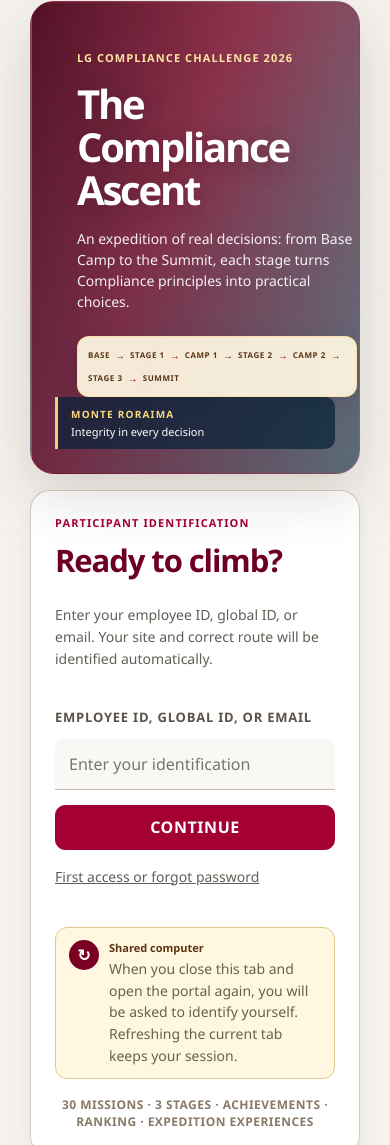
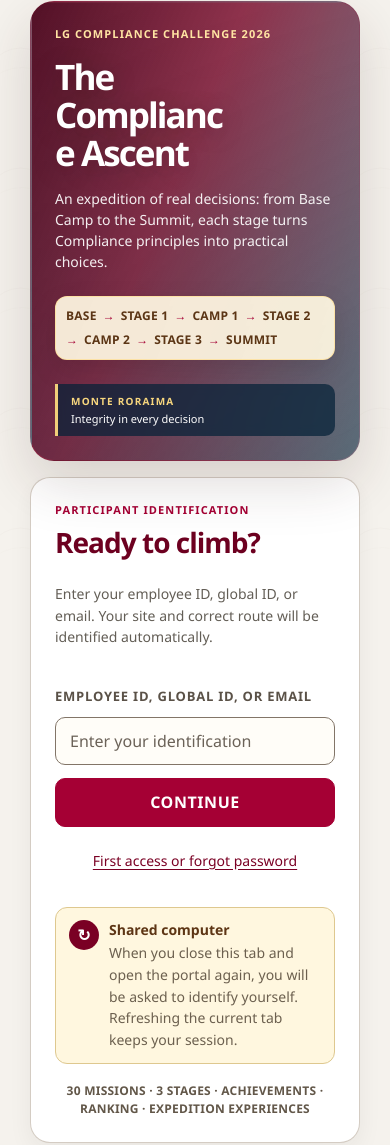
Before and after one commit to luiscredie/compliance-challenge, a website: page site/index.html in a window 390 px wide. Shown: the part 235-1380 px from the top of the page. Drawn offline with Linux system fonts and the light colour scheme; files whose address does not match are found by name.

Commit message:
Fix entry and recovery layout, contrast and controls (design batch 1)

```diff
--- a/site/assets/visual-review.css
+++ b/site/assets/visual-review.css
@@ -37,3 +37,50 @@ button:focus-visible,a:focus-visible,input:focus-visible,select:focus-visible,su
 @media(max-width:900px){.heroLogin,.entryExperience{grid-template-columns:1fr!important}.entryHero,.entryLogin{min-height:auto!important}.entryHero{padding:32px!important}.entryHeroContent{position:relative!important}.entryAltitude{position:relative!important;inset:auto!important;margin-top:24px}.entryHero h1{max-width:18ch}.entryRouteText{position:static!important;margin-top:24px!important}.entryLogin{padding:28px!important}.dashboard-active .top{align-items:flex-start}.dashNav{order:3;width:100%;justify-content:flex-start!important}.activityGrid{grid-template-columns:repeat(2,minmax(0,1fr))!important}.admin .tableWrap{overflow:auto}.admin .table{min-width:980px}.voteLaunch,.voteLaunch.empty{grid-template-columns:1fr!important}.voteLaunch .primary{white-space:normal!important}.admin #adminGlobalControls{grid-template-columns:1fr!important}}
 @media(max-width:600px){.shell,.admin{padding-inline:16px!important}.top .brand{max-width:100%}.top .toolbar{justify-content:flex-start}.top .brandProduct{min-width:0}.heroLogin{gap:16px!important}.entryHero,.entryLogin{padding:24px!important}.entryHero h1{font-size:40px!important}.entryExperience .entryRouteText{max-width:100%;width:auto!important}.entryRouteText span{white-space:nowrap}.activityGrid{grid-template-columns:1fr!important}#badgesGrid,#previousAchievementsGrid{grid-template-columns:repeat(2,minmax(0,1fr))!important;gap:10px!important}#badgesGrid .badge{min-height:220px!important;padding:14px 8px!important}.badge .badgeArt{height:100px!important}.badge .badgeName{font-size:13px!important}.account-wrap{margin-top:20px}.account-card{padding:24px!important}.modal{padding:12px}.modalCard{max-height:calc(100dvh - 24px);overflow:auto;padding:22px!important}.admin .adminHead{flex-wrap:wrap}.admin .fileRow{grid-template-columns:1fr}.cardTop .tabs{width:100%}.stage{min-width:0}.admin .kpis{grid-template-columns:repeat(2,minmax(0,1fr))!important}}
 @media(prefers-reduced-motion:reduce){*,*::before,*::after{scroll-behavior:auto!important;animation-duration:.01ms!important;transition-duration:.01ms!important}}
+
+/* Design review, batch 1: entry and account screens. */
+#loginView .entryHeroContent{position:relative!important;inset:auto!important;padding:40px 42px 120px}
+#loginView .entryRouteText{max-width:100%;width:fit-content;gap:8px 6px;padding:12px 14px}
+#loginView .entryRouteText span{font-size:12px!important;line-height:1.5;letter-spacing:.02em}
+#loginView .entryRouteText b{font-size:12px;line-height:1.5}
+#loginView .entryLogin h2{font-size:clamp(28px,3vw,38px)!important;line-height:1.2!important}
+#loginView .entryForm{gap:10px}
+#loginView .entryLabel{display:block;margin-bottom:2px}
+#participantPasswordWrap:not(.hidden){display:grid;gap:10px}
+#loginView .field,.account-page .account-form .field{
+  box-sizing:border-box;min-width:0;width:100%;height:48px;padding:12px 14px;
+  border:1px solid #827568;border-radius:10px;background:#fffdf8;color:#1c1c19;
+  font-size:16px;line-height:1.4
+}
+#loginView .field::placeholder,.account-page .field::placeholder{color:#6b6258;opacity:1}
+#loginView .field:focus,.account-page .account-form .field:focus{border-color:#7a0024;background:#fff}
+#loginView .field:focus-visible,.account-page .account-form .field:focus-visible{outline:3px solid #007a9c;outline-offset:3px}
+#loginView .entryStart,.account-page .account-form .primary{
+  display:flex;align-items:center;justify-content:center;min-height:48px;
+  padding:12px 16px;font-size:16px;line-height:1.4;white-space:normal
+}
+#loginView .entryLogin>p:has(>a){margin:12px 0 0}
+#loginView .entryLogin>p>a{
+  display:flex;align-items:center;justify-content:center;min-height:44px;padding:8px 4px;
+  color:#7a0024!important;font-size:14px!important;line-height:1.5;text-align:center;
+  text-decoration:underline;text-underline-offset:3px
+}
+#loginView .entrySafety strong{font-size:14px;line-height:1.4}
+#loginView .entryMicro{color:#625749;font-size:12px!important;line-height:1.5!important;letter-spacing:.02em!important}
+#loginView #loginErr,.account-page #accessMessage{font-size:14px;line-height:1.5;overflow-wrap:anywhere}
+.account-page .account-card>a.secondary{
+  display:flex;align-items:center;justify-content:center;min-height:48px;
+  border-color:#827568;font-size:16px;line-height:1.4;white-space:normal
+}
+@media(max-width:900px){
+  #loginView .entryHeroContent{padding:0}
+  #loginView .entryHero{min-width:0}
+  #loginView .entryAltitude{position:relative!important;inset:auto!important;margin-top:24px}
+}
+@media(max-width:600px){
+  #loginView .entryHero h1{font-size:clamp(30px,9vw,40px)!important;overflow-wrap:break-word}
+  #loginView .entryRouteText{padding:10px;gap:6px}
+  #loginView .entrySafety{grid-template-columns:30px minmax(0,1fr)}
+  .account-page .account-card{padding:24px 20px!important}
+  .account-page .account-card h1{font-size:28px}
+}
```
